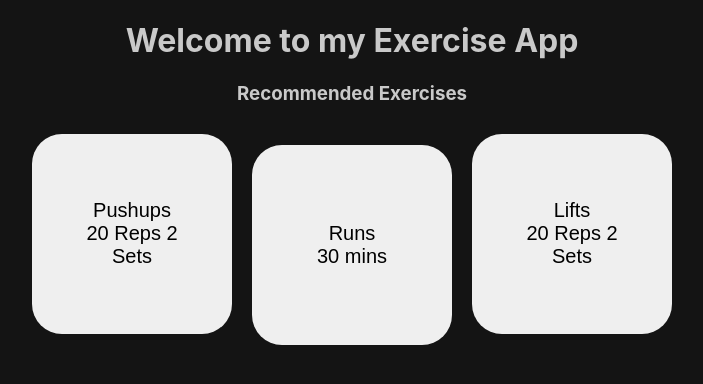
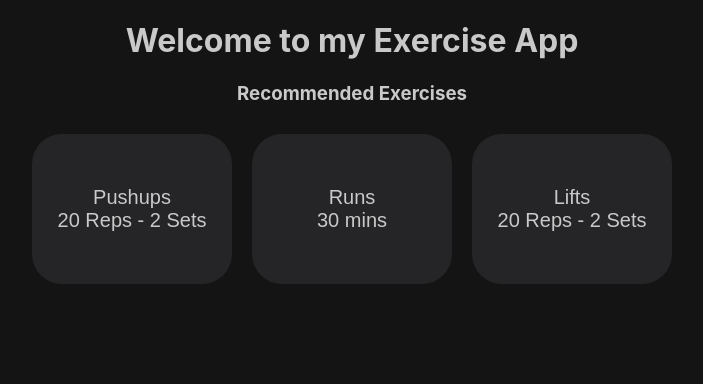
Before and after one commit to FluffinPuffin/GitHubPages, a React (Create React App) app in the folder exercise-app/: page / in a window 1280 px wide. Shown: the top 384 px of the page, without its empty margins (288-991 px from the left). Built offline with nearby package versions, Linux system fonts and the light colour scheme.

Commit message:
Fixed main page

```diff
--- a/exercise-app/src/App.css
+++ b/exercise-app/src/App.css
@@ -35,20 +35,21 @@ body {
 }
 
 .main-page-buttons button {
+  justify-content: center;
+  align-items: center;
   width: 200px;
-  height: 200px;
-  outline: none;
+  height: 150px;
+  padding: 20px;
   border: none;
-  padding: 50px 50px;
   margin: 10px;
   border-radius: 30px;
   font-size: 20px;
   cursor: pointer;
+  text-align: center;
+  background-color: #252527;
+  color: #c9c9c9;
 }
 
-.description {
-  white-space: pre-line;
-}
 
 ul {
   list-style-type: none;
--- a/exercise-app/src/App.js
+++ b/exercise-app/src/App.js
@@ -9,7 +9,7 @@ let exerciseData = [
   {
     name: "Pushups",
     type: "Repetition",
-    description: "20 Reps \n 2 Sets",
+    description: "20 Reps - 2 Sets",
   },
   {
     name: "Runs",
@@ -19,7 +19,7 @@ let exerciseData = [
   {
     name: "Lifts",
     type: "Duration",
-    description: "20 Reps \n 2 Sets",
+    description: "20 Reps - 2 Sets",
   },
 
 ];
@@ -63,7 +63,7 @@ function App() {
   return (
     <div>
       {content}
-    </div>
+    </ div>
   );
 }
 
```
